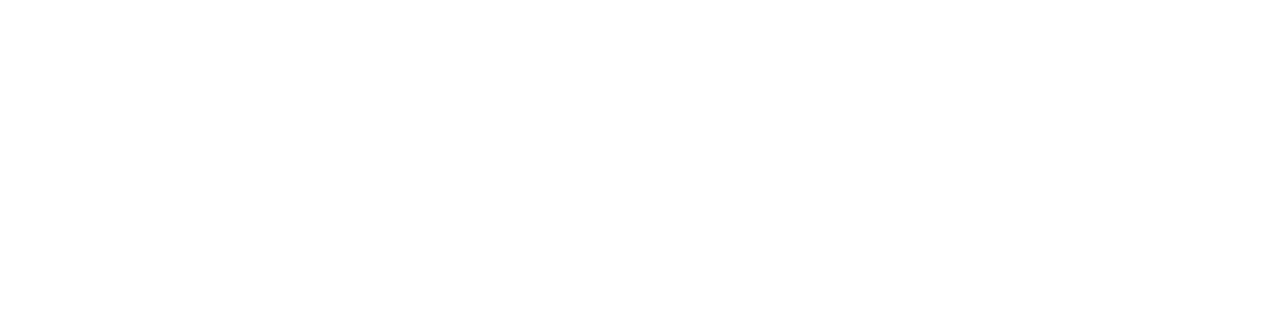
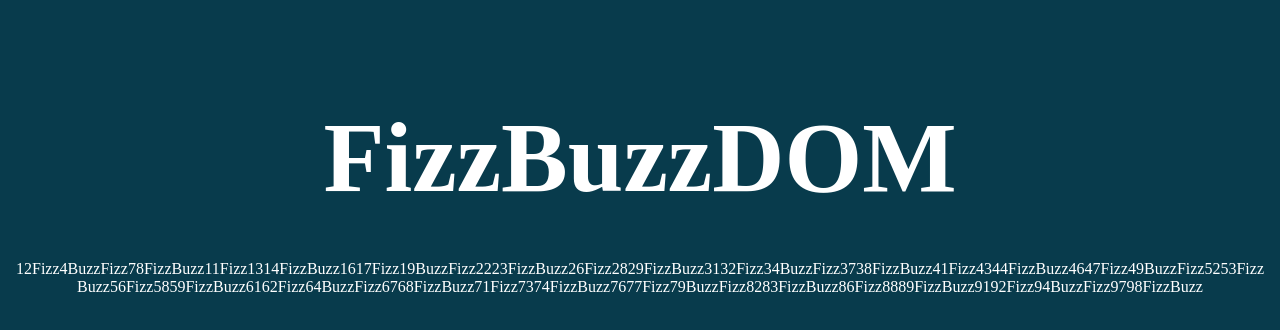
Before and after one commit to Iunora93/js-fizzbuzz, a plain HTML site: page index.html in a window 1280 px wide. Drawn offline with Linux system fonts and the light colour scheme.

Commit message:
InnerHtml buzz-fizz-fizzBuzz

```diff
--- a/css/style.css
+++ b/css/style.css
@@ -7,3 +7,31 @@
     margin: 0;
     padding: 0;
 }
+
+body {
+    background-color: #083b4c;
+}
+
+header{
+    max-width: 800px;
+    max-height: 100px;
+    margin: auto;
+    margin-top: 100px;
+}
+h1 {
+    color: #fff;
+    text-align: center;
+    font-size: 100px;
+}
+
+main {
+    margin-top: 3.75rem;
+    min-height: 100vh;
+}
+
+#numbers {
+    display: flex;
+    flex-wrap: wrap;
+    justify-content: center;
+    color: white;
+}
--- a/index.html
+++ b/index.html
@@ -8,6 +8,15 @@
     <link rel="stylesheet" href="css/style.css">
 </head>
 <body>
+    <div class="container">
+        <header>
+            <h1>FizzBuzzDOM</h1>
+        </header>
+        <main>
+            <div id="numbers" class="container">
+            </div>
+        </main>
+    </div>
 
     <script src="js/main.js"></script>
 </body>
--- a/js/main.js
+++ b/js/main.js
@@ -9,21 +9,24 @@ BONUS 1: Crea un container nel DOM , aggiungendo (attraverso la funzione append(
 BONUS 2: Applica stili differenti agli elementi aggiunti al DOM nel BONUS 1, a seconda che il valore inserito sia un numero, un fizz, un buzz o un fizzbuzz.
 Se sei a corto di idee per lo stile, potresti prendere spunto dallo screenshot fornito in consegna. */
 
+let i = 0;
+// Creation Board
 
+const div = document.getElementById("numbers");
 for ( let i = 1; i <= 100; i++) {
-
+    const element = document.createElement(`div`);
+    element.innerHTML = i;
+    div.append(element);
     if(((i % 3) == 0) && ((i % 5) == 0)){
-        console.log(`fizzbuzz`);
+        element.innerHTML = "FizzBuzz"
     }
     else if ((i % 3) == 0){
-        console.log(`fizz`);
+        element.innerHTML = "Fizz"
     }
     else if ((i % 5) == 0){
-        console.log(`buzz`);
+        element.innerHTML = "Buzz"
     }
     else {
         console.log(i);
     }
-
-
 }
```
